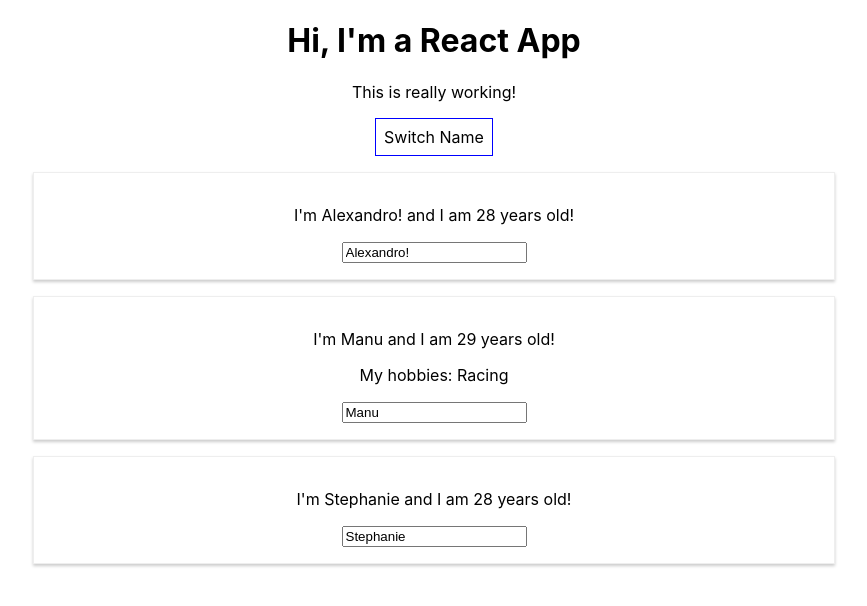
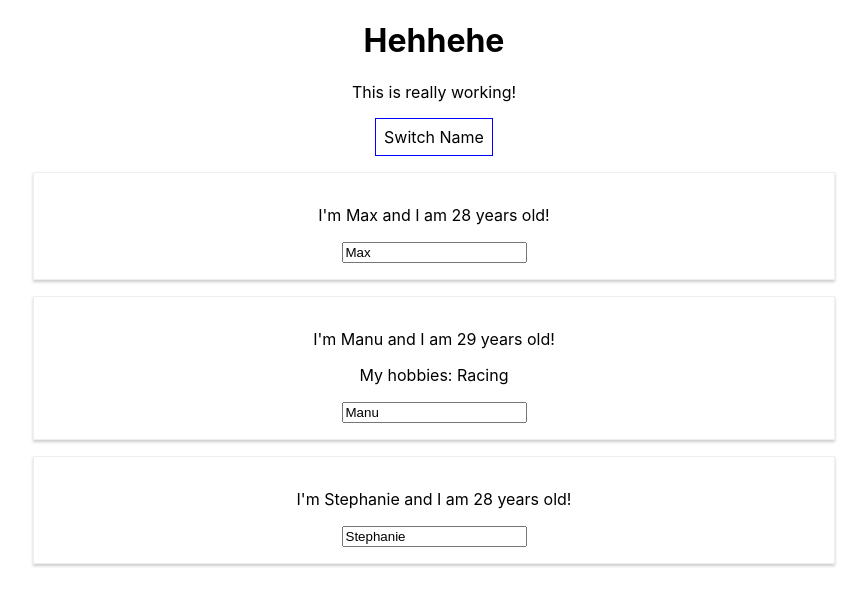
Before and after one commit to Edely/Learning-React, a React (Create React App) app in the folder react-complete-guide/: page / in a window 1280 px wide. Both pictures are taken after a click on the button "Switch Name". Shown: the top 606 px of the page, without its empty margins (206-1073 px from the left). Built offline with nearby package versions, Linux system fonts and the light colour scheme.

Commit message:
50 - how to 'hide' with conditionals - ternary operator

```diff
--- a/react-complete-guide/src/App.js
+++ b/react-complete-guide/src/App.js
@@ -9,7 +9,9 @@ class App extends Component {
       { name: 'Max', age: 28 },
       { name: 'Manu', age: 29 },
       { name: 'Stephanie', age: 26 }
-    ]
+    ],
+    otherState: 'some other value',
+    showPersons: false
   }
 
   switchNameHandler = (newName) =>{
@@ -34,6 +36,12 @@ class App extends Component {
     })
   }
 
+  togglePersonsHandler = () =>{
+    console.log('clicked');
+    const doesShow = this.state.showPersons;
+    this.setState({showPersons: !doesShow});
+  }
+
   render() {
 
     const style = {
@@ -46,11 +54,15 @@ class App extends Component {
 
     return (
       <div className="App">
-          <h1>Hi, I'm a React App</h1>
+          <h1>Hehhehe</h1>
           <p>This is really working!</p>
           <button
             style={style}
-            onClick={() => this.switchNameHandler('Alexandro!')}>Switch Name</button>
+            onClick={this.togglePersonsHandler}>Switch Name</button>
+
+          {
+            this.state.showPersons ?
+            <div>
             <Person
               name={this.state.persons[0].name}
               age={this.state.persons[0].age}/>
@@ -62,6 +74,10 @@ class App extends Component {
             <Person
               name={this.state.persons[2].name}
               age={this.state.persons[0].age}/>
+            </div>:
+            null
+          }
+
       </div>
     );
     //return React.createElement('div', {className: 'App'}, React.createElement('h1', null, 'Does It Work now?'));
```
Lines whose indentation alone changed are shown as unchanged.
